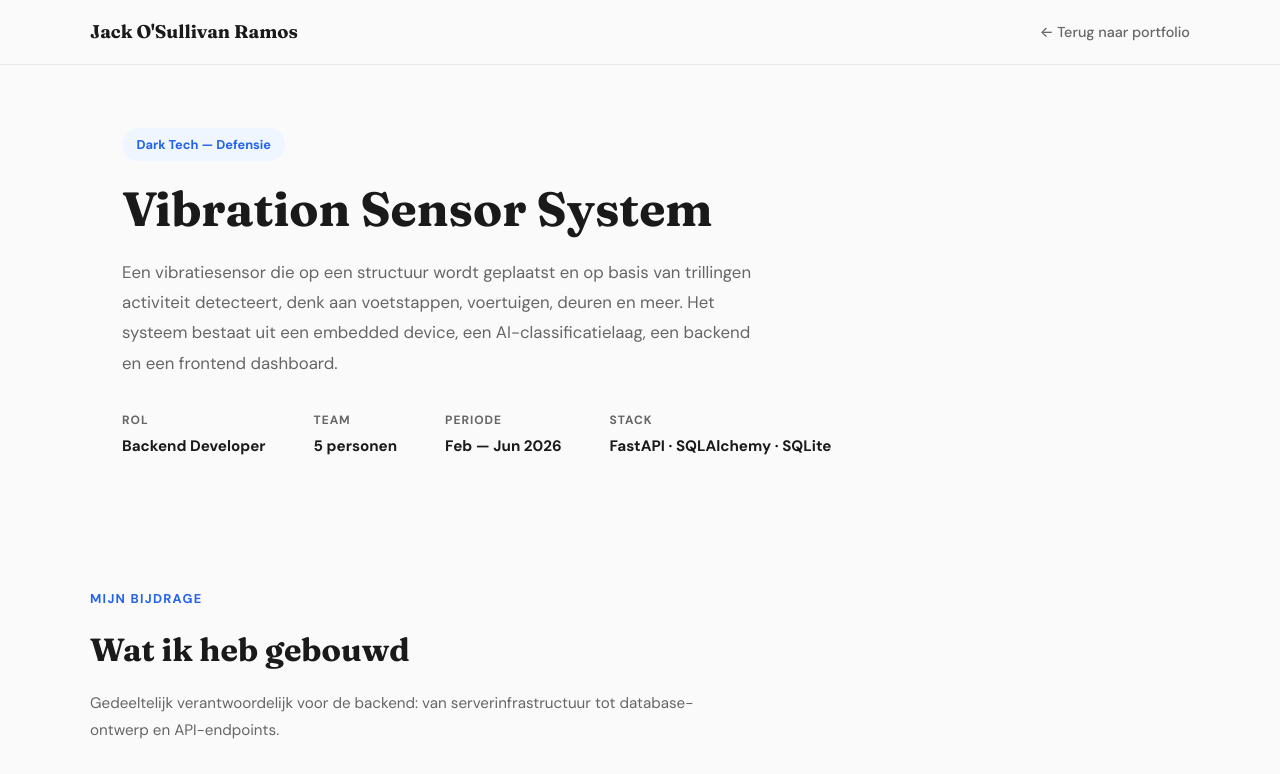
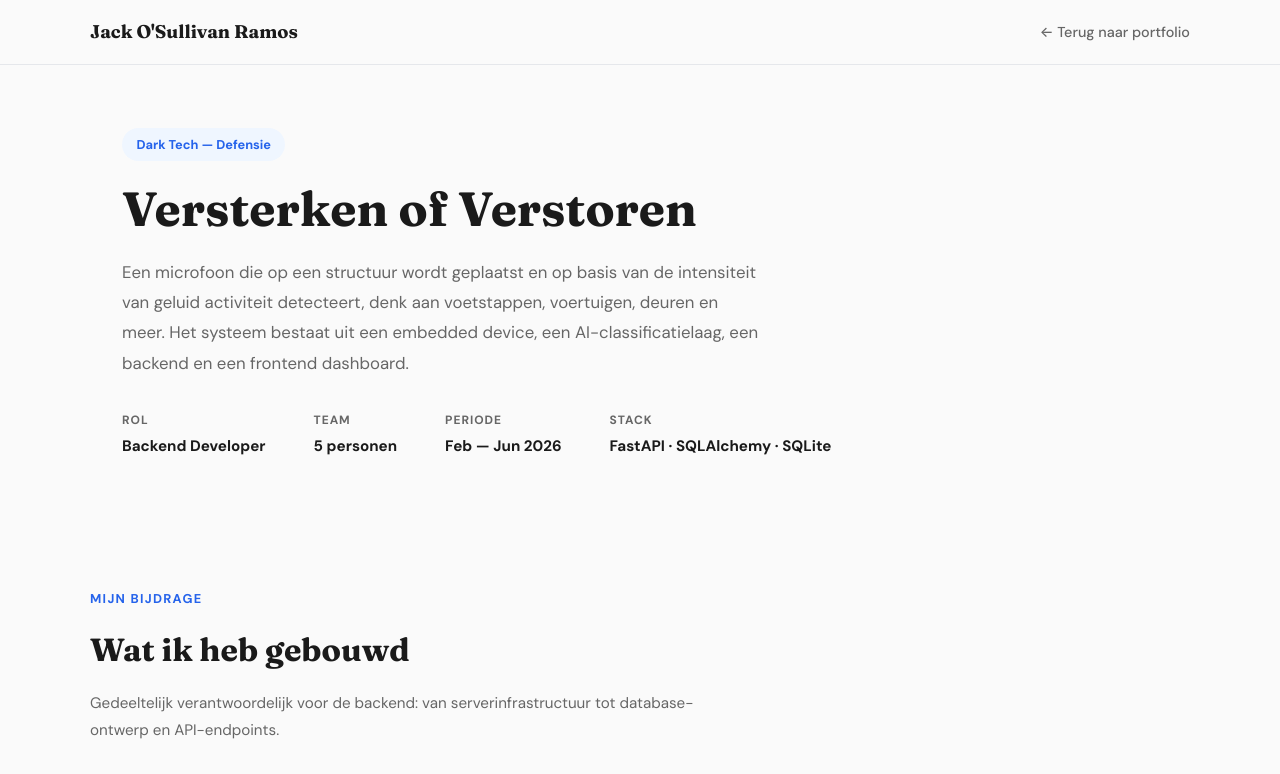
Before and after one commit to jack-os19/jack-os19.github.io, a plain HTML site: page vibration-sensor.html in a window 1280 px wide. Shown: the top 774 px of the page. Drawn offline with Linux system fonts and the light colour scheme.

Commit message:
Update title and content for vibration sensor page

```diff
--- a/vibration-sensor.html
+++ b/vibration-sensor.html
@@ -3,7 +3,7 @@
 <head>
     <meta charset="UTF-8">
     <meta name="viewport" content="width=device-width, initial-scale=1.0">
-    <title>Vibration Sensor System — Jack O'Sullivan Ramos</title>
+    <title>Versterken of Verstoren — Jack O'Sullivan Ramos</title>
     <link href="https://fonts.googleapis.com/css2?family=DM+Sans:ital,wght@0,400;0,500;0,700&family=Fraunces:ital,opsz,wght@0,9..144,400;0,9..144,600;0,9..144,700;1,9..144,400&display=swap" rel="stylesheet">
     <style>
         *, *::before, *::after { margin: 0; padding: 0; box-sizing: border-box; }
@@ -92,8 +92,8 @@
 
 <section class="hero">
     <span class="tag">Dark Tech — Defensie</span>
-    <h1>Vibration Sensor System</h1>
-    <p>Een vibratiesensor die op een structuur wordt geplaatst en op basis van trillingen activiteit detecteert, denk aan voetstappen, voertuigen, deuren en meer. Het systeem bestaat uit een embedded device, een AI-classificatielaag, een backend en een frontend dashboard.</p>
+    <h1>Versterken of Verstoren</h1>
+    <p>Een microfoon die op een structuur wordt geplaatst en op basis van de intensiteit van geluid activiteit detecteert, denk aan voetstappen, voertuigen, deuren en meer. Het systeem bestaat uit een embedded device, een AI-classificatielaag, een backend en een frontend dashboard.</p>
     <div class="meta-row">
         <div class="meta-item"><div class="label">Rol</div><div class="value">Backend Developer</div></div>
         <div class="meta-item"><div class="label">Team</div><div class="value">5 personen</div></div>
```
